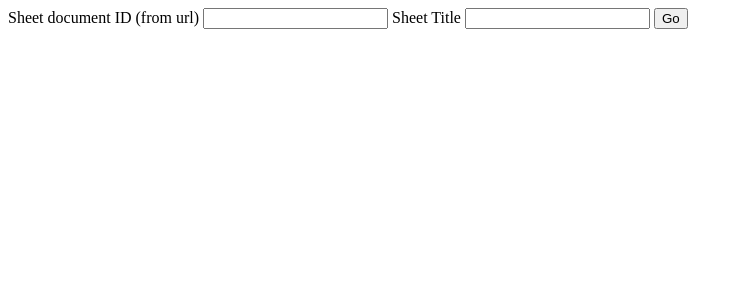
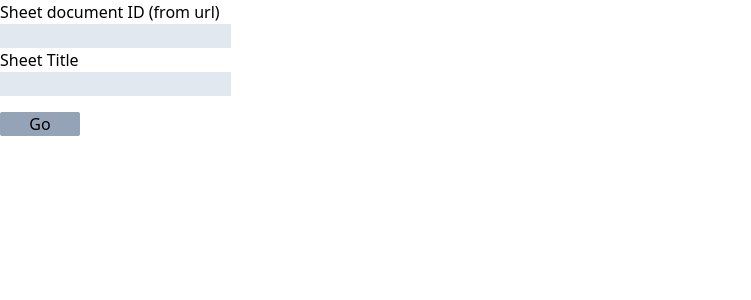
Before and after one commit to metruzanca/exit-ticket-reader, a SvelteKit app: page / in a window 1280 px wide. Shown: the top 300 px of the page, without its empty margins (0-751 px from the left). Built offline with nearby package versions, Linux system fonts and the light colour scheme.

Commit message:
Plesant styles

```diff
--- a/package.json
+++ b/package.json
@@ -12,8 +12,11 @@
 	"devDependencies": {
 		"@sveltejs/adapter-auto": "^1.0.0",
 		"@sveltejs/kit": "^1.0.0",
+		"autoprefixer": "^10.4.13",
+		"postcss": "^8.4.21",
 		"svelte": "^3.54.0",
 		"svelte-check": "^3.0.1",
+		"tailwindcss": "^3.2.4",
 		"tslib": "^2.4.1",
 		"typescript": "^4.9.3",
 		"vite": "^4.0.0"
--- /dev/null
+++ b/postcss.config.cjs
@@ -0,0 +1,6 @@
+module.exports = {
+  plugins: {
+    tailwindcss: {},
+    autoprefixer: {},
+  },
+}
--- /dev/null
+++ b/src/app.css
@@ -0,0 +1,3 @@
+@tailwind base;
+@tailwind components;
+@tailwind utilities;
--- /dev/null
+++ b/src/routes/+layout.svelte
@@ -0,0 +1,5 @@
+<script>
+    import "../app.css";
+  </script>
+
+  <slot />
--- a/src/routes/+page.svelte
+++ b/src/routes/+page.svelte
@@ -17,9 +17,26 @@
 </script>
 
 <form on:submit={submit}>
-    <label for="">Sheet document ID (from url)</label>
-    <input type="text" name="id">
-    <label for="">Sheet Title</label>
-    <input type="text" name="title">
+    <div>
+        <label for="">Sheet document ID (from url)</label>
+        <input type="text" name="id">
+    </div>
+    <div>
+        <label for="">Sheet Title</label>
+        <input type="text" name="title">
+    </div>
     <button>Go</button>
 </form>
+
+<style>
+    label {
+        display: block;
+    }
+    input {
+        @apply bg-slate-200;
+    }
+
+    button {
+        @apply bg-slate-400 rounded-sm px-2 mt-4 w-20;
+    }
+</style>
--- a/src/routes/[sheet]/[title]/+page.svelte
+++ b/src/routes/[sheet]/[title]/+page.svelte
@@ -39,10 +39,12 @@
         {#each questions as question, i}
             <h2>{question.label}</h2>
             {#each entries as student}
-                <p>
-                    <b>{student.name}</b>:
-                    {student.answers[i]}
-                </p>
+                {#if student.answers[i]}
+                    <p>
+                        <b>{student.name}</b>:
+                        {student.answers[i]}
+                    </p>
+                {/if}
             {/each}
             <hr>
         {/each}
@@ -56,3 +58,9 @@
     </details>
 
 </div>
+
+<style>
+    h2 {
+        @apply text-4xl;
+    }
+</style>
--- /dev/null
+++ b/tailwind.config.cjs
@@ -0,0 +1,8 @@
+/** @type {import('tailwindcss').Config} */
+module.exports = {
+  content: ['./src/**/*.{html,js,svelte,ts}'],
+  theme: {
+    extend: {},
+  },
+  plugins: [],
+}
```
Also changed, not shown: 1 other file (tests, documents, lock files or other folders).
